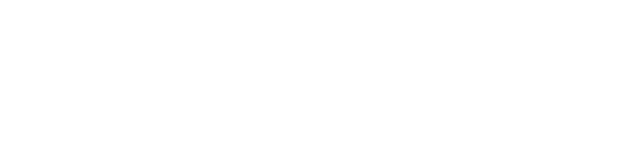
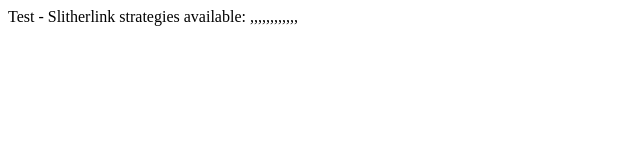
Before and after one commit to weswigham/slitherlink-editor, a website: page index.html in a window 1280 px wide. Shown: the whole page, without its empty margins (0-640 px from the left). Drawn offline with Linux system fonts and the light colour scheme.

Commit message:
Script tags are hard

```diff
--- a/index.html
+++ b/index.html
@@ -1,6 +1,6 @@
 <html>
     <head>
-        <script src="./dist/index.js"/>
+        <script type="text/javascript" src="./dist/index.js"></script>
     </head>
     <body>
         <div id="main"></div>
```
